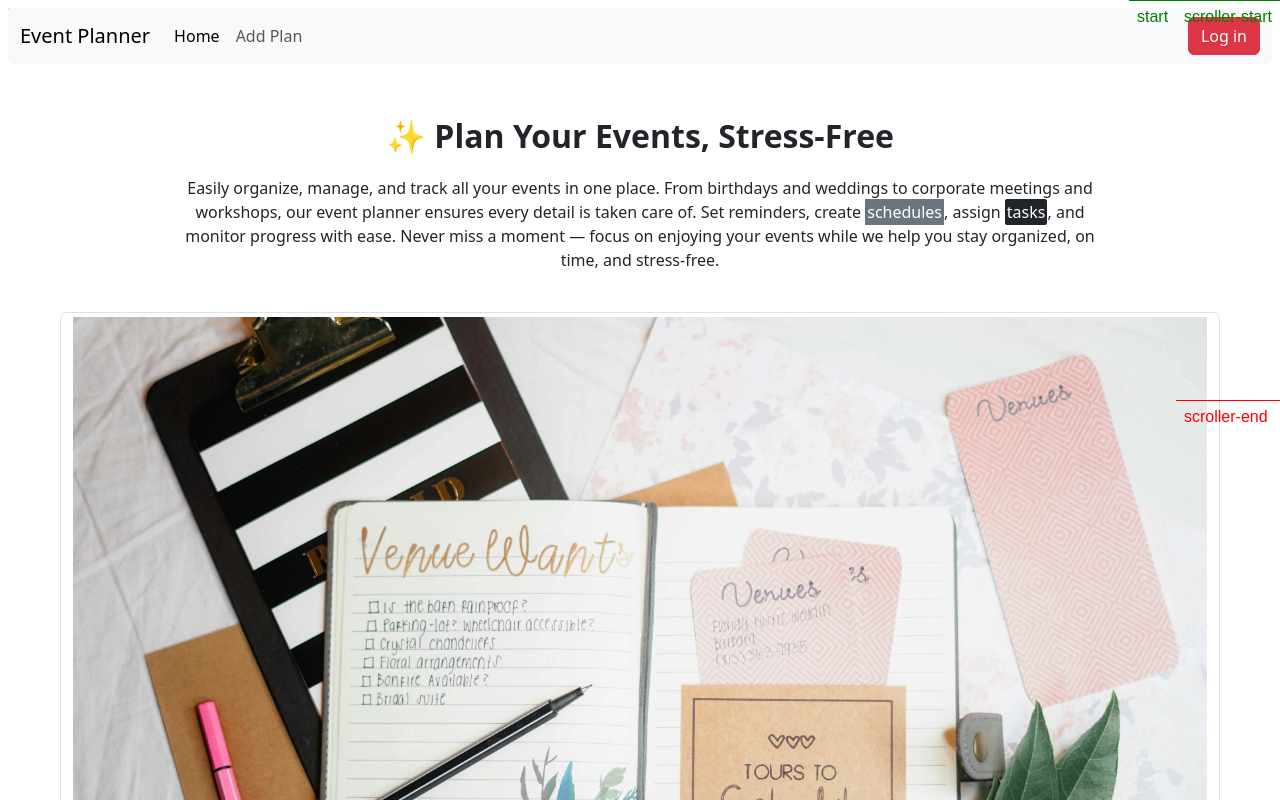
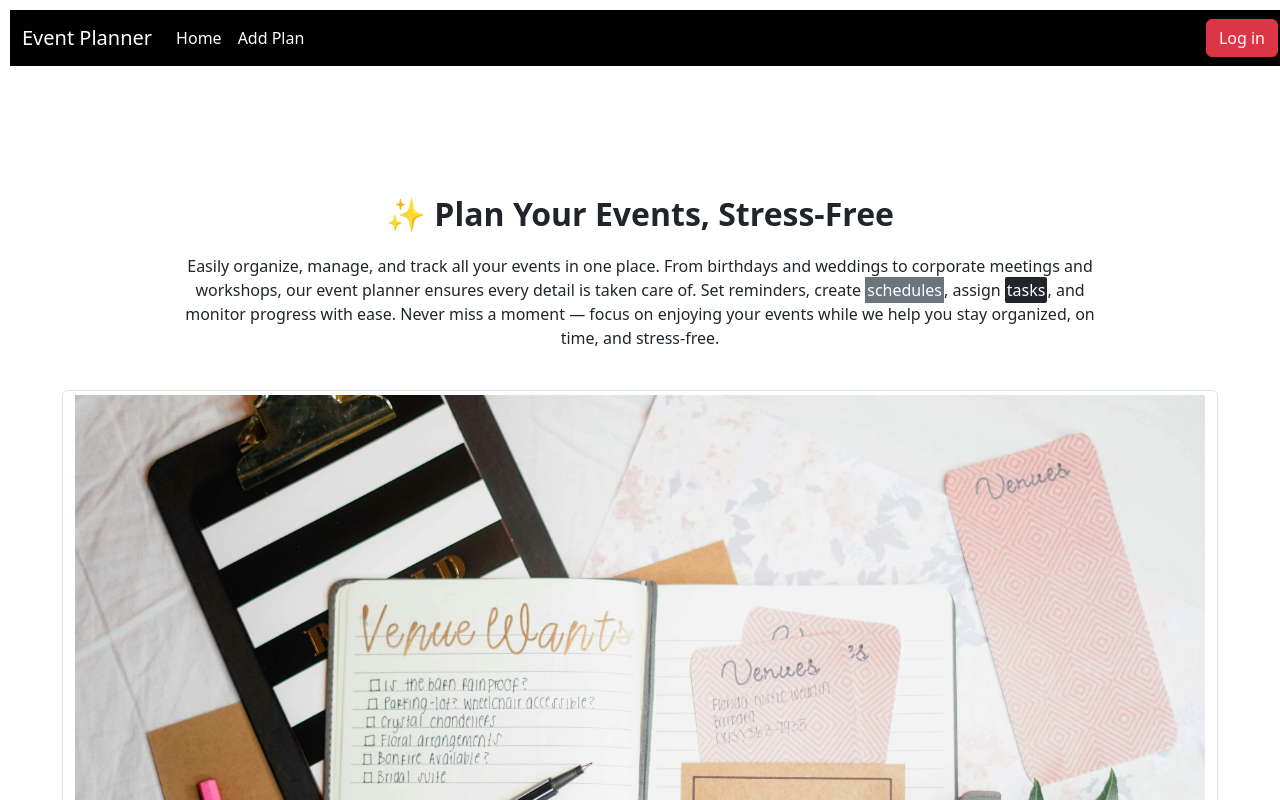
Before and after one commit to SakibFakir69/Event-Planer, a plain HTML site: page index.html in a window 1280 px wide. Shown: the top 800 px of the page. Drawn offline with nearby package versions, Linux system fonts and the light colour scheme.

Commit message:
font add

```diff
--- a/index.html
+++ b/index.html
@@ -13,25 +13,31 @@
     <script src='https://cdn.jsdelivr.net/npm/fullcalendar@6.1.19/index.global.min.js'></script>
     <link rel="stylesheet" href="https://cdn.jsdelivr.net/npm/swiper@11/swiper-bundle.min.css" />
 
+    <link rel="preconnect" href="https://fonts.googleapis.com">
+<link rel="preconnect" href="https://fonts.gstatic.com" crossorigin>
+<link href="https://fonts.googleapis.com/css2?family=Noto+Sans:ital,wght@0,100..900;1,100..900&display=swap" rel="stylesheet">
+
     <title>Event planer</title>
 
 
     <style>
         body {
             overflow-x: hidden;
+
         }
 
     </style>
 </head>
 
-<body class="p-2 ">
+<body class=" ">
 
-    <div  id="mouse" class="border position-absolute bg-danger z-3"> </div>
+    <div  id="mouse" class="border position-absolute bg-danger z-3 rounded"> </div>
 
-    <header>
-        <nav class="navbar navbar-expand-lg bg-body-tertiary bg-black rounded">
-            <div class="container-fluid">
-                <a class="navbar-brand " href="#">Event Planner</a>
+    <header class="position-fixed z-3 w-100 bg-black">
+
+        <nav class="navbar navbar-expand-lg text-white bg-black rounded ">
+            <div class="container-fluid ">
+                <a class="navbar-brand  text-white " href="#">Event Planner</a>
                 <button class="navbar-toggler" type="button" data-bs-toggle="collapse"
                     data-bs-target="#navbarSupportedContent" aria-controls="navbarSupportedContent"
                     aria-expanded="false" aria-label="Toggle navigation">
@@ -39,12 +45,12 @@
                 </button>
 
                 <div class="collapse navbar-collapse" id="navbarSupportedContent">
-                    <ul class="navbar-nav me-auto mb-2 mb-lg-0">
+                    <ul class="navbar-nav me-auto mb-2 mb-lg-0 text-white">
                         <li class="nav-item">
-                            <a class="nav-link active" aria-current="page" href="">Home</a>
+                            <a class="nav-link active text-white" aria-current="page" href="">Home</a>
                         </li>
                         <li class="nav-item">
-                            <a class="nav-link" href="./plan.html">Add Plan</a>
+                            <a class="nav-link  text-white" href="./plan.html">Add Plan</a>
                         </li>
 
 
@@ -61,11 +67,11 @@
 
     <!-- main  -->
     <!-- use gsap  -->
-    <div class="h-[230px]">
+    <div class="" style="margin-top: 180px;">
 
     </div>
 
-    <main class="w-100">
+    <main class="w-100 ">
         <div class="mt-5 align-items-center">
 
             <p id="text-head" class="fs-2 fw-bold  text-center"></p>
@@ -248,7 +254,7 @@
 
 
     <!-- Footer -->
-    <footer class="bg-dark text-white pt-5 pb-3 mt-5">
+    <footer class="bg-dark text-white pt-5 pb-3 mt-5 rounded">
         <div class="container">
             <div class="row">
 
--- a/sakib.css
+++ b/sakib.css
@@ -1,9 +1,12 @@
 * {
-  margin: 0;
-  padding: 0;
-  box-sizing: border-box;
+    margin: 0px;
+    padding: 0px;
+    box-sizing: border-box;
+
 }
-
+body {
+  padding: 10px; /* or 20px */
+}
 .swiper {
   width: 80%;
   height: 400px;
--- a/sakib.js
+++ b/sakib.js
@@ -81,7 +81,7 @@ $(document).ready(function () {
       start: "top cennter",
       end: "bottom center",
       scrub: true,
-      markers: true,
+
 
     }
 
```
